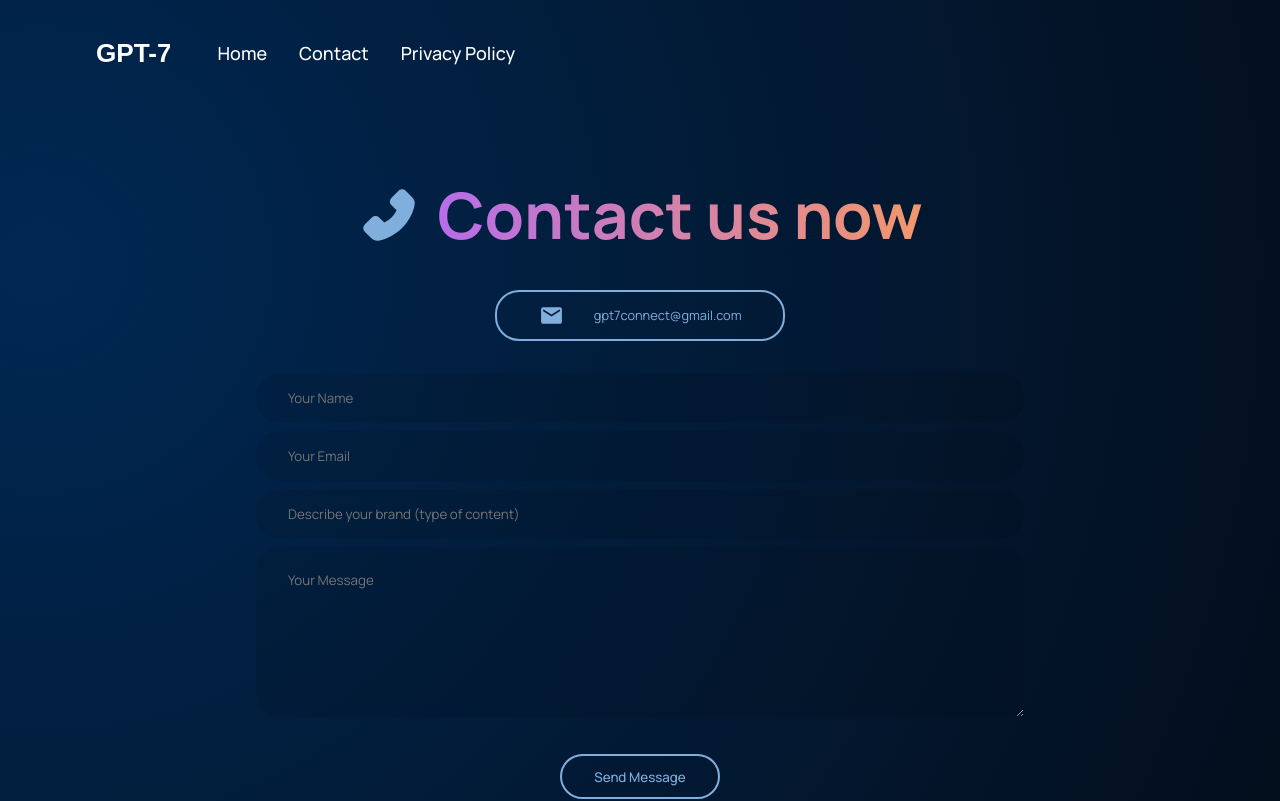
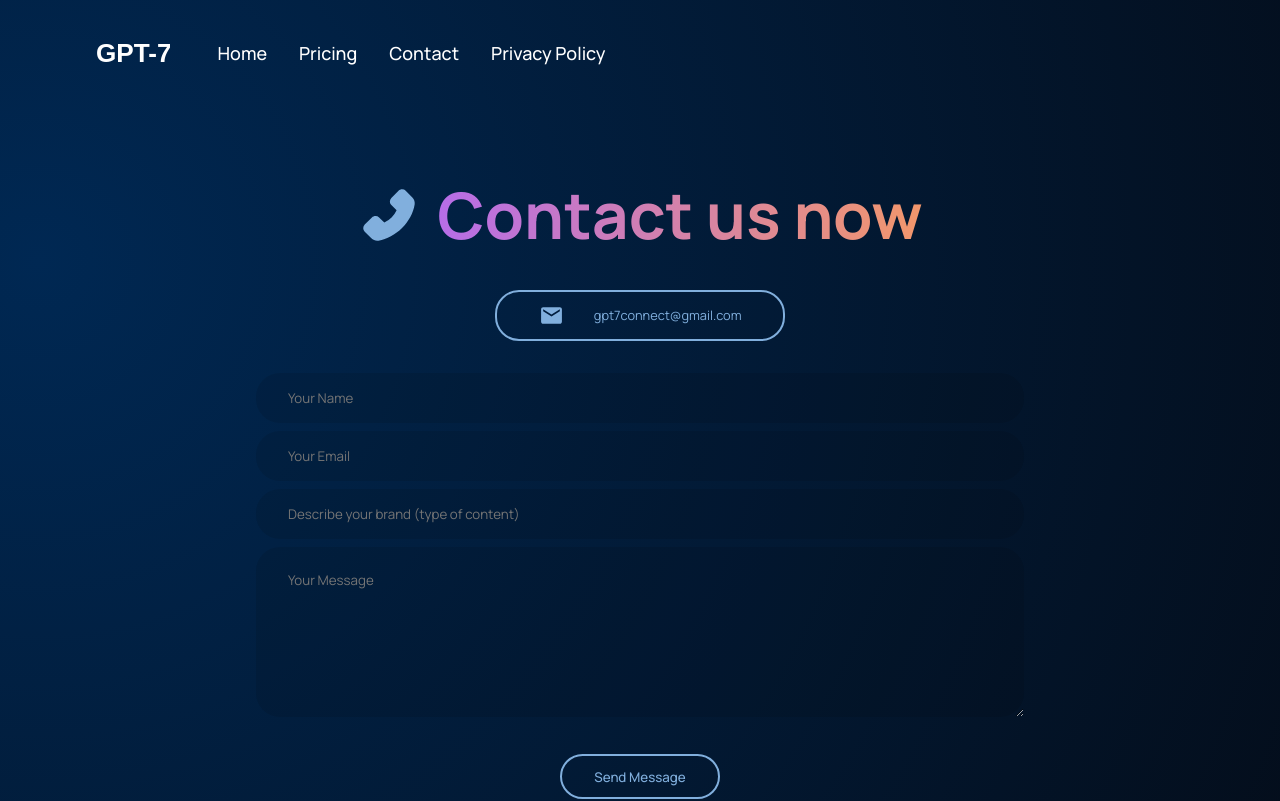
Before and after one commit to kKaskak/React-Flex-CMS-Page, a React (Create React App) app: page /contact in a window 1280 px wide. Shown: the top 801 px of the page. Built offline with nearby package versions, Linux system fonts and the light colour scheme; no server answers.

Commit message:
feature: basic pricing page

```diff
--- a/src/components/index.js
+++ b/src/components/index.js
@@ -3,4 +3,3 @@ export { default as Brand } from './brand/Brand';
 export { default as Feature } from './feature/Feature';
 export { default as CTA } from './cta/CTA';
 export { default as Navbar } from './navbar/Navbar';
-export { default as NavbarShort } from './navbar/NavbarShort';
--- a/src/components/navbar/Navbar.jsx
+++ b/src/components/navbar/Navbar.jsx
@@ -6,10 +6,10 @@ import { Link } from 'react-router-dom';
 const Menu = () => (
 	<>
 		<Link to={'/'}> <p>Home</p></Link>
-		<p><a href='#wgpt3'>What is GPT-7 Connect?</a></p>
+		{/* <p><a href='#wgpt3'>What is GPT-7 Connect?</a></p> */}
 		{/* <p><a href='#possibility'>Possibilities</a></p> */}
 		{/* <p><a href='#features'>Case Studies</a></p> */}
-		{/* <Link to={'/pricing'}> <p>Pricing</p></Link> */}
+		<Link to={'/pricing'}> <p>Pricing</p></Link>
 		<Link to={'/contact'}> <p>Contact</p></Link>
 		<Link to={'/privacy'}> <p>Privacy policy</p></Link>
 	</>
--- a/src/components/navbar/NavbarShort.jsx
+++ /dev/null
@@ -1,56 +0,0 @@
-import { useState } from 'react';
-import {RiMenu3Line, RiCloseLine } from 'react-icons/ri';
-
-import './navbar.css';
-import { Link } from 'react-router-dom';
-import logo from '../../assets/logo.svg';
-
-const Menu = () => (
-	<>
-		<Link to={'/'}> <p>Home</p></Link>
-		{/* <Link to={'/pricing'}> <p>Pricing</p></Link> */}
-		<Link to={'/contact'}> <p>Contact</p></Link>
-		<Link to={'/privacy'}> <p>Privacy policy</p></Link>
-	</>
-);
-const NavbarShort = () => {
-	const [toggleMenu, setToggleMenu] = useState(false);
-	const setScaleUp = () => {
-		setToggleMenu(true);
-	};
-	const setScaleDown = () => {
-		setToggleMenu(false);
-	};
-
-	return (
-		<div className='gpt3__navbar'>
-			<div className='gpt3__navbar-links'>
-				<div className='gpt3__navbar-links_logo'>
-					<Link to={'/'}><img src={logo} alt="alt" /></Link>
-				</div>
-				<div className='gpt3__navbar-links_container'>
-					<Menu />
-				</div>
-			</div>
-			<div className='gpt3__navbar-sign'>
-			</div>
-			<div className='gpt3__navbar-menu'>
-				{toggleMenu
-					? <RiCloseLine color='#fff' size={27} onClick={() => setScaleDown()} />
-					: <RiMenu3Line color='#fff' size={27} onClick={() => setScaleUp()} />
-				}
-				{toggleMenu && (
-					<div className='gpt3__navbar-menu_container scale-up-center'>
-						<div className='gpt3__navbar-links_container-links'>
-							<Menu />
-							<div className='gpt3__navbar-menu_container-links-sign'>
-							</div>
-						</div>
-					</div>
-				)}
-			</div>
-		</div>
-	);
-};
-
-export default NavbarShort;
--- a/src/containers/index.js
+++ b/src/containers/index.js
@@ -4,4 +4,3 @@ export { default as Footer } from './footer/Footer';
 export { default as Header } from './header/Header';
 export { default as Possibility } from './possibility/Possibility';
 export { default as WhatGPT3 } from './whatGPT3/WhatGPT3';
-export { default as Pricing } from './pricing/Pricing';
--- a/src/pages/contact/Contact.jsx
+++ b/src/pages/contact/Contact.jsx
@@ -1,10 +1,10 @@
-import { NavbarShort } from '../../components';
+import { Navbar } from '../../components';
 import ContactContent from './ContactContent';
 
 const Contact = () => {
 	return (
 		<>
-			<NavbarShort />
+			<Navbar />
 			<ContactContent />
 		</>
 	);
--- a/src/pages/index.js
+++ b/src/pages/index.js
@@ -2,3 +2,4 @@ export { default as Home } from './home/Home';
 export { default as Contact } from './contact/Contact';
 export { default as Privacy } from './privacy/Privacy';
 export { default as Root } from './Root/Root';
+export { default as Pricing } from './pricing/Pricing';
--- a/src/containers/pricing/Pricing.jsx
+++ b/src/pages/pricing/Pricing.jsx
@@ -1,10 +1,11 @@
+import { Navbar } from '../../components';
 import './pricing.css';
 import PricingContent from './PricingContent';
-import { NavbarShort } from '../../components';
+
 const Pricing = () => {
 	return (
 		<>
-			<NavbarShort />
+			<Navbar />
 			<PricingContent />
 		</>
 	);
--- a/src/containers/pricing/PricingContent.jsx
+++ b/src/pages/pricing/PricingContent.jsx
@@ -3,7 +3,7 @@ const PricingContent = () => {
 	return (
 		<>
 			<div className='gpt7__pricing section__padding'>
-				<h1 className='gradient__text gpt7__pricing-heading'><PiMoney className='social' style={{marginRight: '1rem'}}/>Pricing</h1>
+				<h1 className='gradient__text gpt7__pricing-heading'><PiMoney className='social' style={{ marginRight: '1rem' }}/>Pricing</h1>
 				<h3>Try for free (No credit card required). Cancel anytime.</h3>
 			</div>
 			<div className='footer__privacy' style={{paddingTop: '3rem'}}>
--- a/src/pages/privacy/Privacy.jsx
+++ b/src/pages/privacy/Privacy.jsx
@@ -1,10 +1,10 @@
-import { NavbarShort } from '../../components';
+import { Navbar } from '../../components';
 import PrivacyContent from './PrivacyContent';
 
 const Privacy = () => {
 	return (
 		<>
-			<NavbarShort />
+			<Navbar />
 			<PrivacyContent />
 		</>
 	);
--- a/src/router.js
+++ b/src/router.js
@@ -1,5 +1,5 @@
 import { createBrowserRouter } from 'react-router-dom';
-import { Root, Home, Contact, Privacy } from './pages';
+import { Root, Home, Contact, Privacy, Pricing } from './pages';
 import ErrorPage from './ErrorPage';
 
 export const router = createBrowserRouter([
@@ -23,6 +23,11 @@ export const router = createBrowserRouter([
 				element: <Privacy />,
 				error: <ErrorPage />,
 			},
+			{
+				path: 'pricing',
+				element: <Pricing />,
+				error: <ErrorPage />,
+			}
 		]
 	},
 ]);
```
Also changed, not shown: src/pages/pricing/pricing.css (renamed from src/containers/pricing/pricing.css), 1 other file (tests, documents, lock files or other folders).
